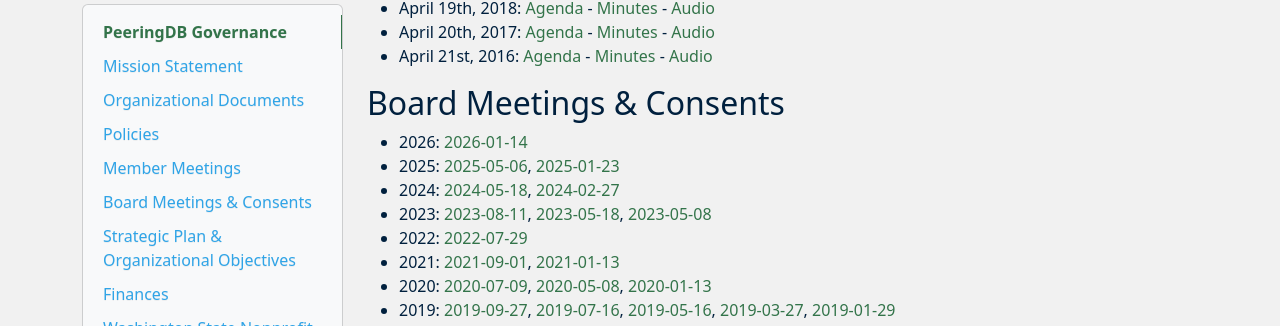
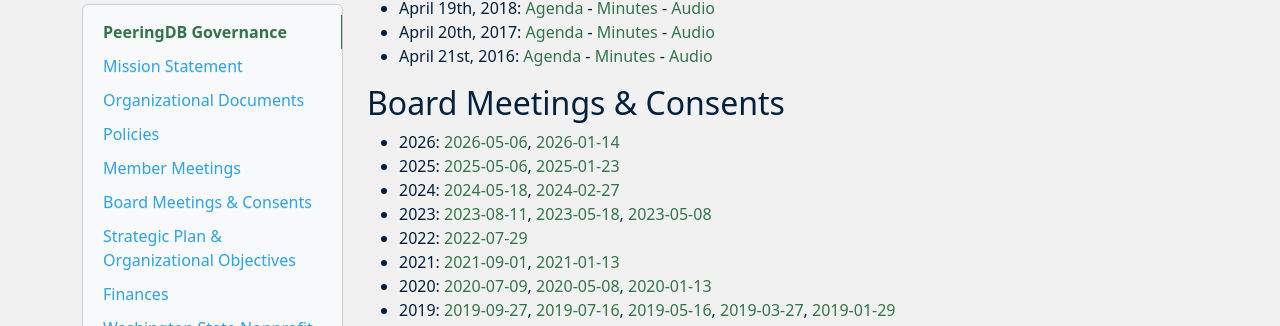
Before and after one commit to peeringdb/docs, an MkDocs documentation site: the page built from docs/gov.md, in a window 1280 px wide and 900 px high, scrolled down 732 px. Shown: the part 129-455 px from the top of the window. Built offline with MkDocs 1.6.1, drawn with Linux system fonts in a browser that asks for light colours; nearby versions of some CDN libraries.

Commit message:
Add 2026-05-06 board minutes and update 2026-01-14 to approved version

```diff
--- a/docs/gov.md
+++ b/docs/gov.md
@@ -35,7 +35,7 @@
 
 ## Board Meetings & Consents
 
-- 2026: [2026-01-14](gov/legaldocs/2026-01-14_PeeringDB_Board_Minutes.pdf)
+- 2026: [2026-05-06](gov/legaldocs/2026-05-06_PeeringDB_Board_Minutes.pdf), [2026-01-14](gov/legaldocs/2026-01-14_PeeringDB_Board_Minutes.pdf)
 - 2025: [2025-05-06](gov/legaldocs/2025-05-06_PeeringDB_Board_Minutes.pdf), [2025-01-23](gov/legaldocs/2025-01-23_PeeringDB_Board_Minutes.pdf)
 - 2024: [2024-05-18](gov/legaldocs/2024-05-18_PeeringDB_Board_Consent_of_Directors_in_Lieu_of_Annual_Meeting.pdf), [2024-02-27](gov/legaldocs/2024-02-27_PeeringDB_Board_Minutes.pdf)
 - 2023: [2023-08-11](gov/legaldocs/2023-08-11_PeeringDB_Board_Minutes.pdf), [2023-05-18](gov/legaldocs/2023-05-18_PeeringDB_Board_Minutes.pdf), [2023-05-08](gov/legaldocs/2023-05-08_PeeringDB_Board_Minutes.pdf)
```
Also changed, not shown: 2 other files.
